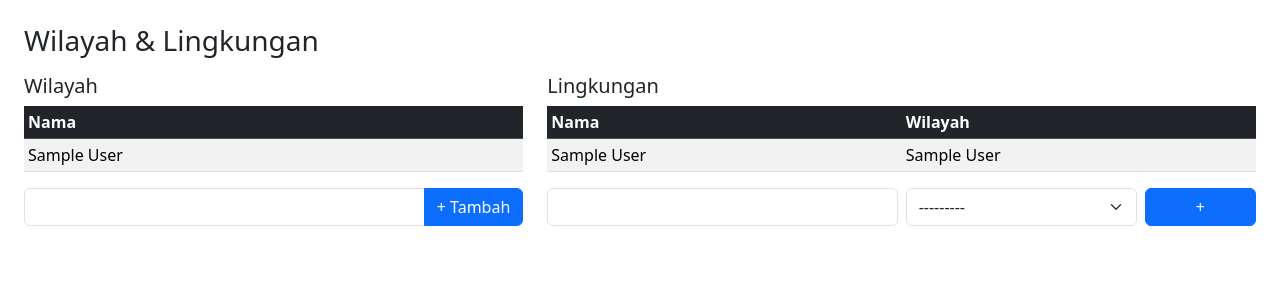
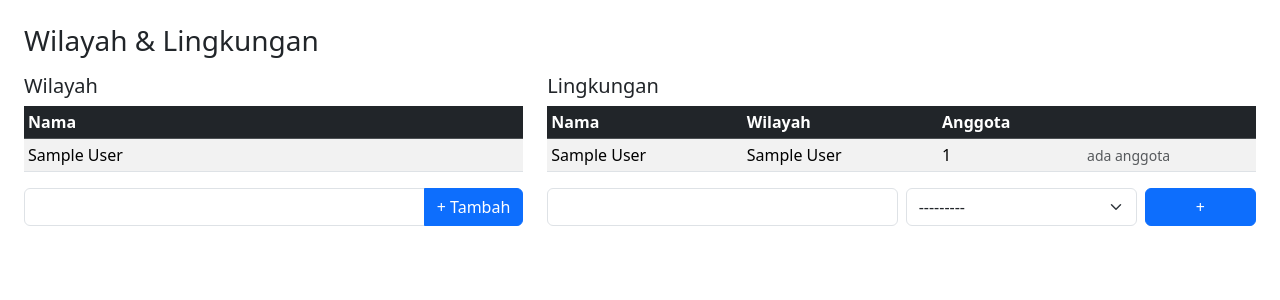
Before and after one commit to susantodjoko/church-payment, a Django app: page /settings/wilayah/ in a window 1280 px wide. Shown: the part 56-356 px from the top of the page. Run offline with Django 5.2, Linux system fonts and the light colour scheme; a user stored in the database is signed in; tables that the repository leaves empty hold one stand-in row (values such as "Sample post"); some libraries are stand-ins or nearby versions.

Commit message:
feat: add delete button for Lingkungan in settings
Each lingkungan row now shows an Anggota count. If count is 0, a Hapus
button appears. Deleting is protected -- lingkungan with members cannot
be deleted and shows a friendly error message instead.

Co-Authored-By: Claude Sonnet 4.6 <noreply@anthropic.com>

```diff
--- a/settings_admin/templates/settings_admin/areas.html
+++ b/settings_admin/templates/settings_admin/areas.html
@@ -25,12 +25,27 @@
   <div class="col-md-7">
     <h5>Lingkungan</h5>
     <table class="table table-sm table-striped mb-3">
-      <thead class="table-dark"><tr><th>Nama</th><th>Wilayah</th></tr></thead>
+      <thead class="table-dark"><tr><th>Nama</th><th>Wilayah</th><th>Anggota</th><th></th></tr></thead>
       <tbody>
         {% for l in lingkungan_list %}
-        <tr><td>{{ l.name }}</td><td>{{ l.wilayah.name }}</td></tr>
+        <tr>
+          <td>{{ l.name }}</td>
+          <td>{{ l.wilayah.name }}</td>
+          <td>{{ l.member_count }}</td>
+          <td>
+            {% if l.member_count == 0 %}
+            <form method="post" action="{% url 'delete_lingkungan' l.pk %}" class="d-inline"
+                  onsubmit="return confirm('Hapus lingkungan {{ l.name }}?')">
+              {% csrf_token %}
+              <button type="submit" class="btn btn-sm btn-outline-danger">Hapus</button>
+            </form>
+            {% else %}
+            <span class="text-muted small">ada anggota</span>
+            {% endif %}
+          </td>
+        </tr>
         {% empty %}
-        <tr><td colspan="2" class="text-muted">Belum ada.</td></tr>
+        <tr><td colspan="4" class="text-muted">Belum ada.</td></tr>
         {% endfor %}
       </tbody>
     </table>
--- a/settings_admin/urls.py
+++ b/settings_admin/urls.py
@@ -6,6 +6,7 @@ urlpatterns = [
     path('wilayah/', views.WilayahListView.as_view(), name='settings_wilayah'),
     path('lingkungan/', views.WilayahListView.as_view(), name='settings_lingkungan'),
     path('payment-types/', views.PaymentTypeListView.as_view(), name='settings_payment_types'),
+    path('lingkungan/<int:pk>/delete/', views.DeleteLingkunganView.as_view(), name='delete_lingkungan'),
     path('keluarga/', views.KeluargaListView.as_view(), name='settings_keluarga'),
     path('keluarga/<int:pk>/', views.KeluargaDetailView.as_view(), name='keluarga_detail'),
     path('keluarga/<int:pk>/toggle-active/', views.KeluargaToggleActiveView.as_view(), name='keluarga_toggle_active'),
--- a/settings_admin/views.py
+++ b/settings_admin/views.py
@@ -6,6 +6,7 @@ from django.contrib.auth.models import User, Group
 from django.contrib.auth.views import redirect_to_login
 from django.core.exceptions import PermissionDenied
 from django.db import IntegrityError
+from django.db.models import Count
 from django.http import HttpResponse
 from django.db import models as django_models
 from django.shortcuts import render, redirect, get_object_or_404
@@ -38,7 +39,7 @@ class WilayahListView(SuperAdminRequired, View):
     def get(self, request):
         return render(request, 'settings_admin/areas.html', {
             'wilayah_list': Wilayah.objects.all(),
-            'lingkungan_list': Lingkungan.objects.select_related('wilayah').all(),
+            'lingkungan_list': Lingkungan.objects.select_related('wilayah').annotate(member_count=Count('members')).all(),
             'wilayah_form': WilayahForm(),
             'lingkungan_form': LingkunganForm(),
         })
@@ -55,6 +56,21 @@ class WilayahListView(SuperAdminRequired, View):
                 form.save()
                 messages.success(request, 'Lingkungan ditambahkan.')
         return redirect('settings_wilayah')
+
+
+class DeleteLingkunganView(SuperAdminRequired, View):
+    def post(self, request, pk):
+        lingkungan = get_object_or_404(Lingkungan, pk=pk)
+        try:
+            name = lingkungan.name
+            lingkungan.delete()
+            messages.success(request, f'Lingkungan "{name}" berhasil dihapus.')
+        except Exception:
+            messages.error(
+                request,
+                f'Lingkungan "{lingkungan.name}" tidak bisa dihapus karena masih memiliki anggota atau keluarga.'
+            )
+        return redirect('settings_lingkungan')
 
 
 class PaymentTypeListView(SuperAdminRequired, View):
```
